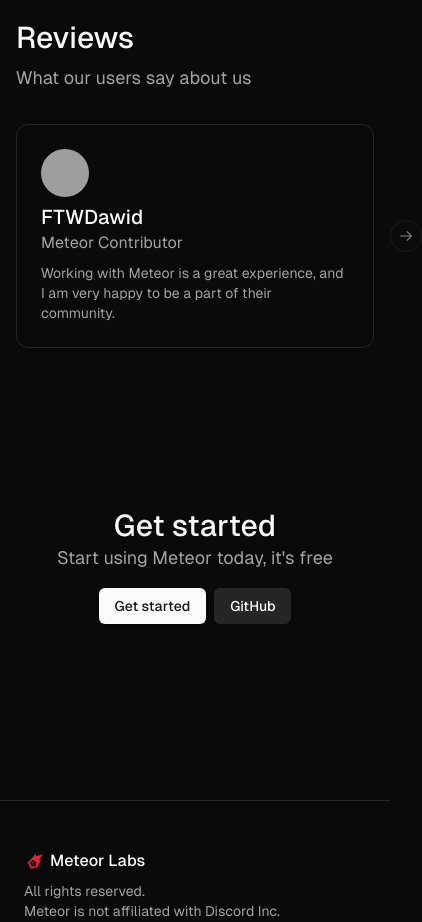
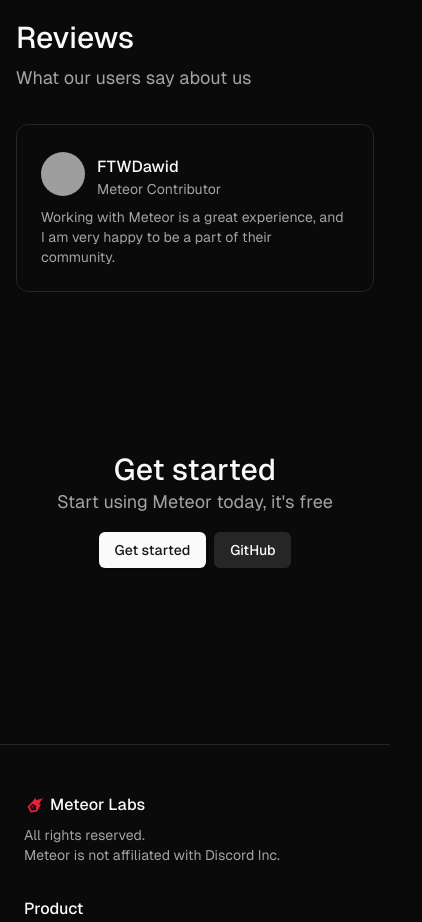
Before and after one commit to meteor-discord/website, a Next.js app: page / in a window 390 px wide. Shown: the part 1720-2642 px from the top of the page, 422 px wide, since content can reach past the window. Built offline with nearby package versions, Linux system fonts and the light colour scheme; grey boxes are pictures that could not be loaded.

Commit message:
feat: change testimonials layout

```diff
--- a/src/components/modules/testimonials.tsx
+++ b/src/components/modules/testimonials.tsx
@@ -32,15 +32,15 @@
 }) => {
   return (
     <Card className="md:basis-1/2 lg:basis-1/3">
-      <CardHeader className="pb-2">
-        <Avatar className="h-12 w-12">
+      <CardHeader className="flex flex-row items-center gap-3 pb-2">
+        <Avatar className="h-11 w-11">
           <AvatarImage src={avatar} />
           <AvatarFallback>?</AvatarFallback>
         </Avatar>
 
         <div>
-          <h1 className="text-xl font-medium">{name}</h1>
-          <p className="text-muted-foreground">{description}</p>
+          <h1 className="font-medium">{name}</h1>
+          <p className="text-sm text-muted-foreground">{description}</p>
         </div>
       </CardHeader>
 
@@ -78,8 +78,8 @@
             </CarouselItem>
           ))}
         </CarouselContent>
-        <CarouselPrevious />
-        <CarouselNext />
+        <CarouselPrevious className="hidden md:flex" />
+        <CarouselNext className="hidden md:flex" />
       </Carousel>
     </section>
   );
```
